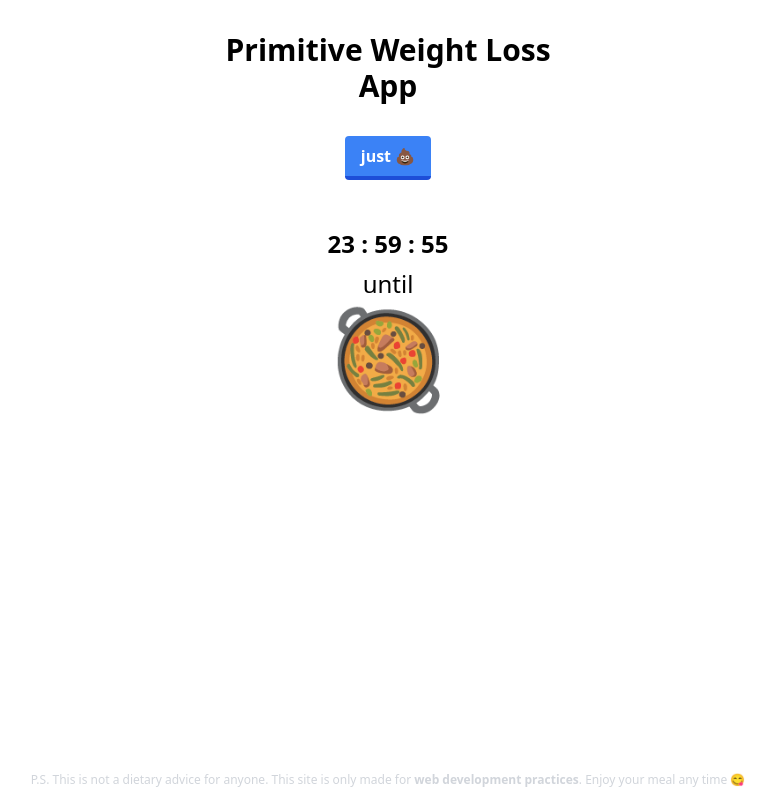
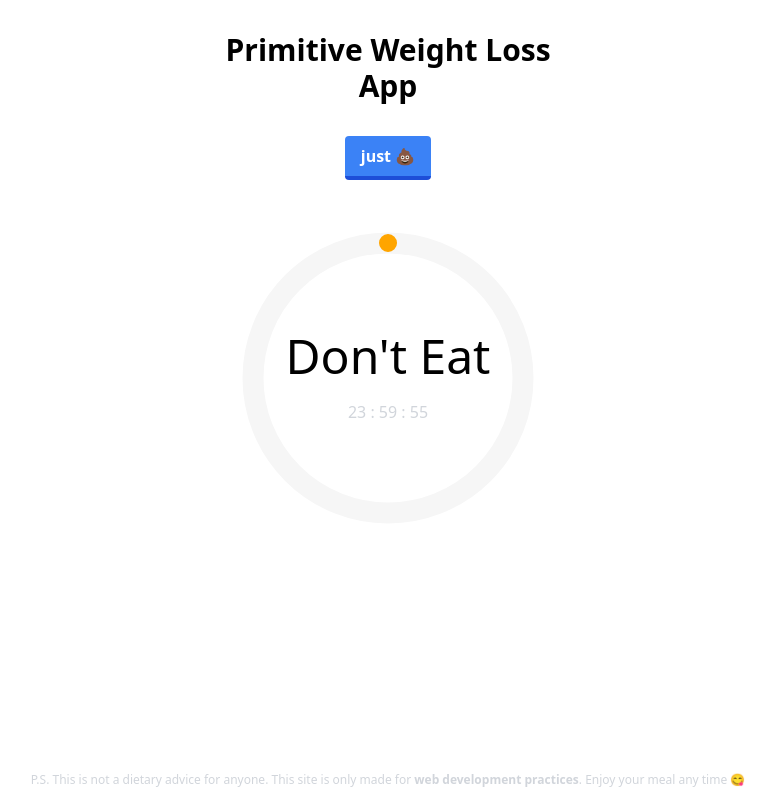
Before and after one commit to emretinaz/primitive-weight-loss-app, a Nuxt app: page / in a window 1280 px wide. Shown: the whole page, without its empty margins (252-1027 px from the left). Built offline with nearby package versions, Linux system fonts and the light colour scheme.

Commit message:
circular clock is applied

```diff
--- a/app.vue
+++ b/app.vue
@@ -10,13 +10,37 @@
           💩</button>
       </div>
 
-      <div class="mt-12 max-w-sm mx-auto text-center">
-        <div class="text-2xl font-bold">{{ hours }} : {{ minutes }} : {{ seconds }}</div>
-        <div class="text-2xl my-2">until</div>
-        <div class="text-8xl">
-          <p>🥘</p>
+      <div class="mt-12 max-w-sm mx-auto flex justify-center">
+
+        <div v-if="(remainingSeconds > 0)" class="base-timer">
+          <svg class="base-timer__svg" viewBox="0 0 100 100" xmlns="http://www.w3.org/2000/svg">
+            <g class="base-timer__circle">
+              <circle class="base-timer__path-elapsed" cx="50" cy="50" r="45"></circle>
+              <path :stroke-dasharray="remainingTimeForDash" class="base-timer__path-remaining" d="
+            M 50, 50
+            m -45, 0
+            a 45,45 0 1,0 90,0
+            a 45,45 0 1,0 -90,0
+          "></path>
+            </g>
+          </svg>
+
+          <div class="base-timer__label">
+            <p class="text-5xl">Don't Eat</p>
+            <p class="text-gray-300 mt-5">{{ hours }} : {{ minutes }} : {{ seconds }}</p>
+          </div>
+        </div>
+
+        <div v-else-if="(remainingSeconds < 1)"
+          class="mt-12 max-w-sm mx-auto flex flex-col justify-center items-center">
+          <p class="text-4xl font-bold text-center">Enjoy Your Meal</p>
+          <p class="mt-5 text-9xl">🥘</p>
         </div>
       </div>
+
+
+
+
 
       <p class="text-gray-300 text-xs absolute w-full p-2 bottom-1 text-center">P.S. This is not a dietary advice for
         anyone. This site is only made for <b> web development practices</b>. Enjoy your meal any time 😋</p>
@@ -37,6 +61,11 @@ const minutes = computed(() => {
 const seconds = computed(() => {
   const secondMakeup = remainingSeconds.value - (hours.value * 3600) - (minutes.value * 60);
   return secondMakeup < 10 ? `0${secondMakeup}` : secondMakeup;
+})
+
+const remainingTimeForDash = computed(() => {
+  const timeFraction = (278 * (1 - (remainingSeconds.value / 86400))).toFixed(2);
+  return `${timeFraction} 283`
 })
 
 const remainingSeconds = ref(86400);
@@ -65,3 +94,47 @@ onUnmounted(() => {
 })
 
 </script>
+
+<style lang="scss">
+.base-timer {
+  position: relative;
+  width: 300px;
+  height: 300px;
+
+  &__svg {
+    transform: scaleX(-1);
+  }
+
+  &__circle {
+    fill: none;
+    stroke: none;
+  }
+
+  &__path-elapsed {
+    stroke-width: 7px;
+    stroke: rgb(246, 246, 246);
+  }
+
+  &__path-remaining {
+    stroke-width: 6px;
+    stroke-linecap: round;
+    transform: rotate(90deg);
+    transform-origin: center;
+    transition: 1s linear all;
+    fill-rule: nonzero;
+    stroke: currentColor;
+    color: orange;
+  }
+
+  &__label {
+    position: absolute;
+    width: 300px;
+    height: 300px;
+    top: 0;
+    display: flex;
+    flex-direction: column;
+    align-items: center;
+    justify-content: center;
+  }
+}
+</style>
--- a/package.json
+++ b/package.json
@@ -9,6 +9,8 @@
   },
   "devDependencies": {
     "@nuxtjs/tailwindcss": "^6.1.3",
-    "nuxt": "3.0.0"
+    "nuxt": "3.0.0",
+    "sass": "^1.56.1",
+    "sass-loader": "^13.2.0"
   }
 }
```
Also changed, not shown: 1 other file (tests, documents, lock files or other folders).
